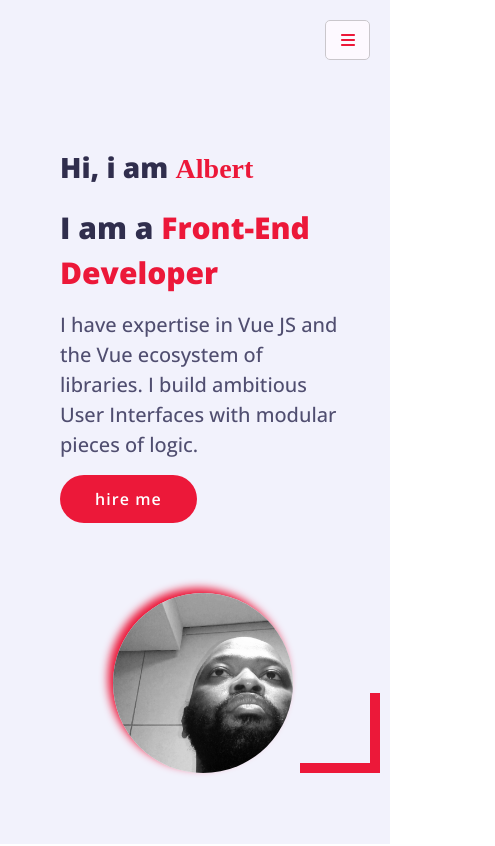
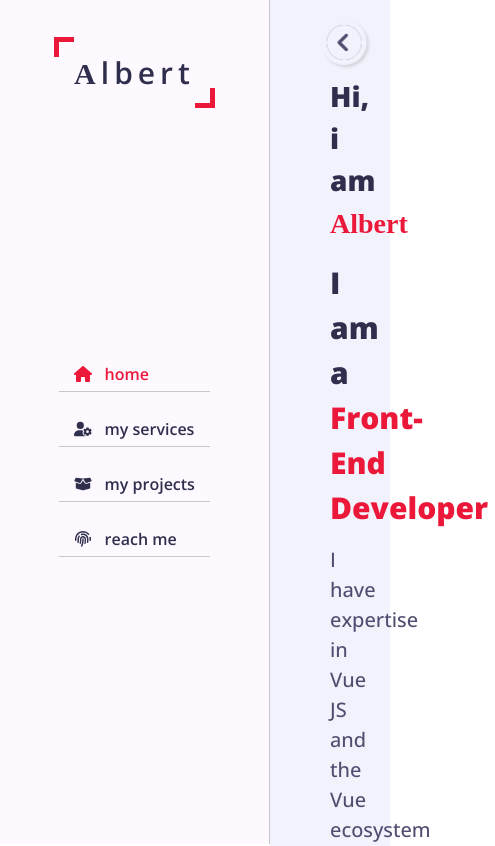
Before and after one commit to AMleeu/portfolio, a Vue app: page / in a window 390 px wide. Shown: the top 846 px of the page, 495 px wide, since content can reach past the window. Built offline with nearby package versions, Linux system fonts and the light colour scheme; a web font is replaced by a local one.

Commit message:
implemented basic toggling of AsideSection component

```diff
--- a/src/App.vue
+++ b/src/App.vue
@@ -27,6 +27,7 @@ export default {
   --padd-x-15:0 15px 0 15px;
   --margin-y-15:15px 0 15px 0;
   --primary: #ec1839;
+  --accent: #FFBFF8;
 }
 * {
   margin: 0px;
--- a/src/assets/css/responsive.css
+++ b/src/assets/css/responsive.css
@@ -1,18 +1,6 @@
-@media (max-width: 1199px) {
-    #aside-section {
-      left: -270px;
-    }
-    #aside-section .nav-toggler {
-      display: flex;
-    }
-
-    #main-container {
-      margin-left: 0px;
-    }
-  }
 @media (max-width: 991px) {
-    #aside-section .nav-toggler {
-      left:calc(100vw - 65px);
+  .aside-toggler {
+    left: calc(100vw - 65px);
   }
 
   .home-details {
@@ -48,6 +36,6 @@
 }
 @media (max-width: 407px) {
   .home-details {
-      margin-top:60px;
+    margin-top: 60px;
   }
 }
--- a/src/components/AsideSection.vue
+++ b/src/components/AsideSection.vue
@@ -1,10 +1,7 @@
 <template>
-  <div id="aside-section">
+  <div  :class="['aside-section',hideAside?'hide':'']">
     <div id="logo">
       <a href="#"><span>A</span>lbert</a>
-    </div>
-    <div class="nav-toggler">
-      <font-awesome-icon icon="fa-solid fa-bars" />
     </div>
     <ul class="nav">
       <li>
@@ -34,7 +31,7 @@
 
 <script>
 /*
-  set up font-awesom and import required modules
+  import required font-awesome modules & components
 */
 import { library } from "@fortawesome/fontawesome-svg-core";
 import {
@@ -42,16 +39,20 @@ import {
   faUserGear,
   faBoxOpen,
   faBars,
-  faFingerprint
+  faFingerprint,
 } from "@fortawesome/free-solid-svg-icons";
 
 library.add(faHomeAlt, faUserGear, faFingerprint, faBoxOpen, faBars);
 
-export default {};
+export default {
+  props:{
+    hideAside:Boolean,
+  }
+};
 </script>
 
 <style>
-#aside-section {
+.aside-section {
   width: 270px;
   background: var(--bg-black-100);
   padding: 30px;
@@ -64,17 +65,24 @@ export default {};
   justify-content: center;
   align-items: center;
   border-right:1px solid var(--bg-black-50);
+  transition: all 0.25s ease-in;
+}
+.aside-section.hide{
+  left:-270px !important;
 }
 /*=================================
 logo
 ==================================*/
-#aside-section #logo{
+.aside-section #logo{
+  transition: all 0.25s ease-in;
+}
+.aside-section #logo{
   position:absolute;
   top:50px;
   font-size: 30px;
   text-transform: capitalize;
 }
-#aside-section #logo a{
+.aside-section #logo a{
   color: var(--text-black-900);
   font-weight: 600;
   padding: 15px 20px;
@@ -82,7 +90,7 @@ logo
   letter-spacing: 5px;
   position: relative;
 }
-#aside-section #logo a::before{
+.aside-section #logo a::before{
   content: '';
   position: absolute;
   width: 20px;
@@ -92,7 +100,7 @@ logo
   top:0;
   left:0;
 }
-#aside-section #logo a::after{
+.aside-section #logo a::after{
   content: '';
   position: absolute;
   width: 20px;
@@ -102,43 +110,22 @@ logo
   bottom:0;
   right:0;
 }
-#aside-section #logo span{
+.aside-section #logo span{
   font-family: 'Edu TAS Beginner', cursive;
-}
-
-/*=================================
-nav-toggler
-==================================*/
-#aside-section .nav-toggler{
-  height:40px;
-  width: 45px;
-  border: 1px solid var(--bg-black-50);
-  cursor:pointer;
-  position:fixed;
-  left:20px;
-  top: 20px;
-  border-radius: 5px;
-  background: var(--bg-black-100);
-  display:none;
-  justify-content: center;
-  align-items: center;
-}
-#aside-section .nav-toggler .svg-inline--fa{
-  color:var(--primary);
 }
 
 /*=================================
 nav
 ==================================*/
-#aside-section .nav{
+.aside-section .nav{
   list-style: none;
   margin-top: 50px;
 }
-#aside-section .nav li{
+.aside-section .nav li{
   margin-top: var(--text-margin-top);
   display:block;
 }
-#aside-section .nav li a{
+.aside-section .nav li a{
   font-size:16px;
   font-weight: 600;
   display:block;
@@ -146,22 +133,22 @@ nav
   color:var(--text-black-900);
   padding: 5px 15px;
 }
-#aside-section .nav li a:hover,
-#aside-section .nav li a:focus{
+.aside-section .nav li a:hover,
+.aside-section .nav li a:focus{
   color:var(--bg-black-50);
 }
-#aside-section .nav a.active{
+.aside-section .nav a.active{
   color: var(--primary);
 }
-#aside-section .nav li a.active:hover,
-#aside-section .nav li a.active:focus{
+.aside-section .nav li a.active:hover,
+.aside-section .nav li a.active:focus{
   color:var(--primary);
   cursor:default;
 }
 /*
   give each icon a standard width
 */
-#aside-section li .svg-inline--fa{
+.aside-section li .svg-inline--fa{
   width:18px;
 }
 </style>
--- a/src/components/ContentSection.vue
+++ b/src/components/ContentSection.vue
@@ -1,20 +1,18 @@
 <template>
   <div class="content-section">
-      <HomeContent />
+    <HomeContent />
   </div>
 </template>
 
 <script>
-import HomeContent from "./HomeContent.vue"
+import HomeContent from "./HomeContent.vue";
 
 export default {
-  components:{
+  components: {
     HomeContent,
   },
-  created(){
-
-  }
-}
+  created() {},
+};
 </script>
 
 <style>
@@ -38,40 +36,42 @@ section {
     each content placed in section will have a div.content-container
     this is the global styling for it
 */
-section .content-container{
-  max-width:1100px;
-  width:100%;
-  margin:auto;
+section .content-container {
+  max-width: 1100px;
+  width: 100%;
+  margin: auto;
 }
 /*
     every content placed in section will have a div.row
     this is the global styling for it
 */
-section .content-container .row{
-  display:flex;
+section .content-container .row {
+  display: flex;
   flex-wrap: wrap;
   margin-left: 15px;
-  position:relative;
+  position: relative;
 }
 /*
     most content placed in section will have a a.btn
     this is the global styling for it
 */
-.btn{
-  font-size:16px;
+.btn {
+  font-size: 16px;
   font-weight: 500;
-  padding:12px 35px;
-  background:var(--primary);
-  color:#fff;
-  letter-spacing:1.05px;
+  padding: 12px 35px;
+  background: var(--primary);
+  color: #fff;
+  letter-spacing: 1.05px;
   font-weight: 600;
-  border-radius:40px;
-  display:inline-block;
-  white-space:nowrap;
+  border-radius: 40px;
+  display: inline-block;
+  white-space: nowrap;
   border: none;
+  box-shadow: 3px 3px 5px 0px rgb(0 0 0 / 20%);
   transition: all 0.25s ease-in;
 }
-.btn:hover{
-  transform: scale(1.05);
+.btn:hover {
+  transform: scale(1.02);
+  box-shadow: none;
 }
 </style>
--- a/src/components/MainContainer.vue
+++ b/src/components/MainContainer.vue
@@ -1,23 +1,102 @@
 <template>
-  <div id="main-container">
-    <AsideSection />
+  <div :class="['main-container', hideAside ? 'no-margin-left' : '']">
+    <AsideSection :hide-aside="hideAside" />
+    <div class="fixed-icon-container">
+      <font-awesome-icon
+        icon="fa-solid fa-chevron-circle-left"
+        id="close-aside"
+        v-show="!hideAside"
+        @click="toggleHideAside"
+      />
+      <font-awesome-icon
+        icon="fa-solid fa-chevron-circle-right"
+        id="open-aside"
+        v-show="hideAside"
+        @click="toggleHideAside"
+      />
+    </div>
     <ContentSection />
   </div>
 </template>
 <script>
 import AsideSection from "./AsideSection.vue";
 import ContentSection from "./ContentSection.vue";
+/*
+  import required font-awesome modules & components
+*/
+import { library } from "@fortawesome/fontawesome-svg-core";
+import {
+  faChevronCircleLeft,
+  faChevronCircleRight,
+} from "@fortawesome/free-solid-svg-icons";
+
+library.add(faChevronCircleLeft, faChevronCircleRight);
 
 export default {
   components: {
     AsideSection,
     ContentSection,
   },
+  data() {
+    return {
+      hideAside: false,
+    };
+  },
+  methods: {
+    toggleHideAside() {
+      if (!this.hideAside) {
+        this.hideAside = true;
+      } else {
+        this.hideAside = false;
+      }
+    },
+  },
 };
 </script>
 
 <style>
-#main-container {
+.main-container {
   margin-left: 270px;
+  transition: all 0.25s ease-in;
+}
+.main-container.no-margin-left {
+  margin-left: 0px;
+}
+
+.fixed-icon-container {
+  height: 45px;
+  width: 45px;
+  cursor: pointer;
+  position: fixed;
+  right: 20px;
+  top: 20px;
+  border-radius: 50%;
+  display: flex;
+  justify-content: center;
+  align-items: center;
+  animation-name: spin;
+  animation-duration: 2s;
+  animation-iteration-count: infinite;
+  animation-timing-function: ease-out;
+  animation-fill-mode: initial;
+}
+.fixed-icon-container .svg-inline--fa {
+  font-size: 35px;
+  background: var(--text-black-700);
+  color: var(--bg-black-900);
+  border-radius: 50%;
+  transition: all 0.25s ease-in;
+}
+.fixed-icon-container .svg-inline--fa:hover {
+  background: var(--primary);
+  box-shadow: none;
+  opacity: 0.75;
+}
+
+@keyframes spin {
+  to {
+    transform: translateX(-5px);
+    box-shadow: 3px 3px 5px 0px rgb(0 0 0 / 20%);
+  }
 }
 </style>
```
Lines whose indentation alone changed are shown as unchanged.
